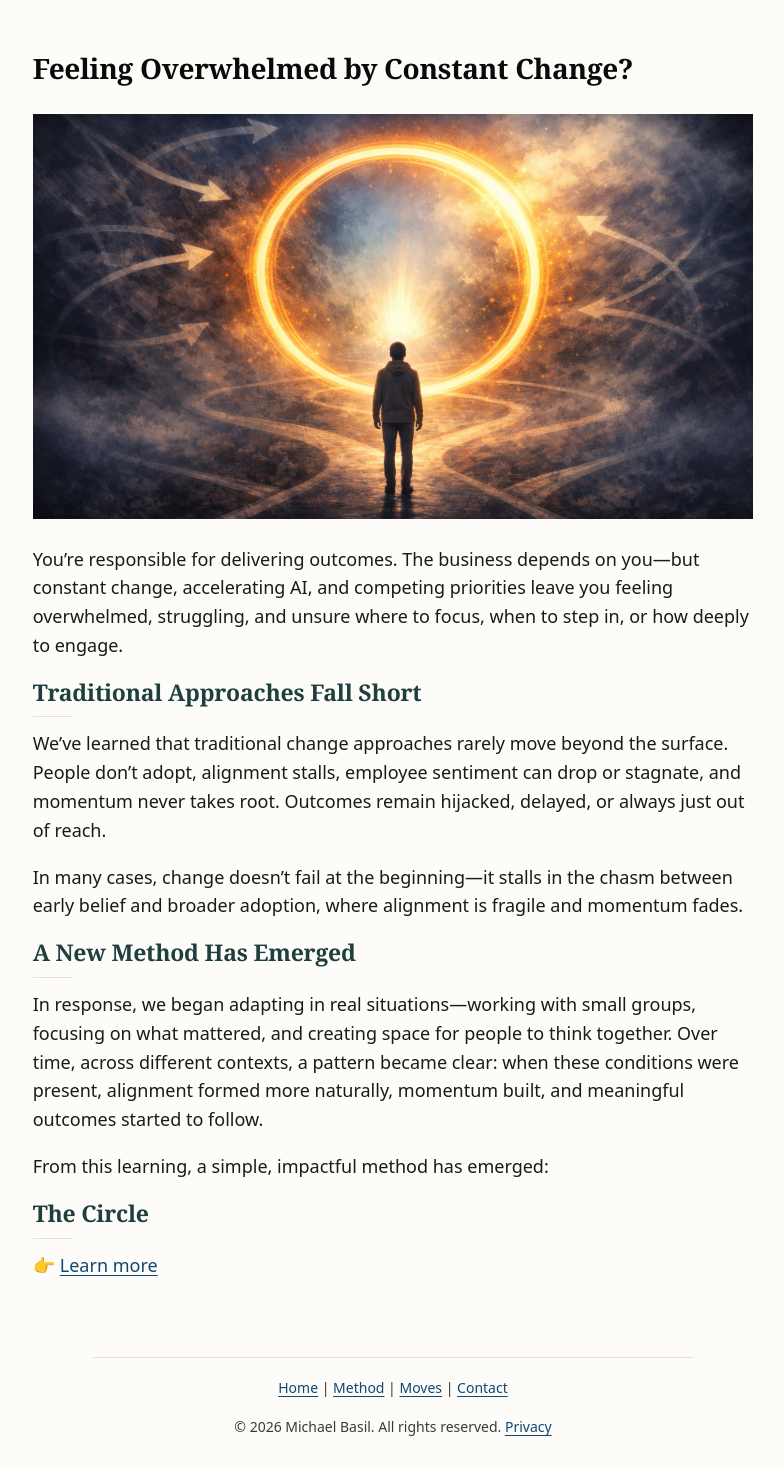
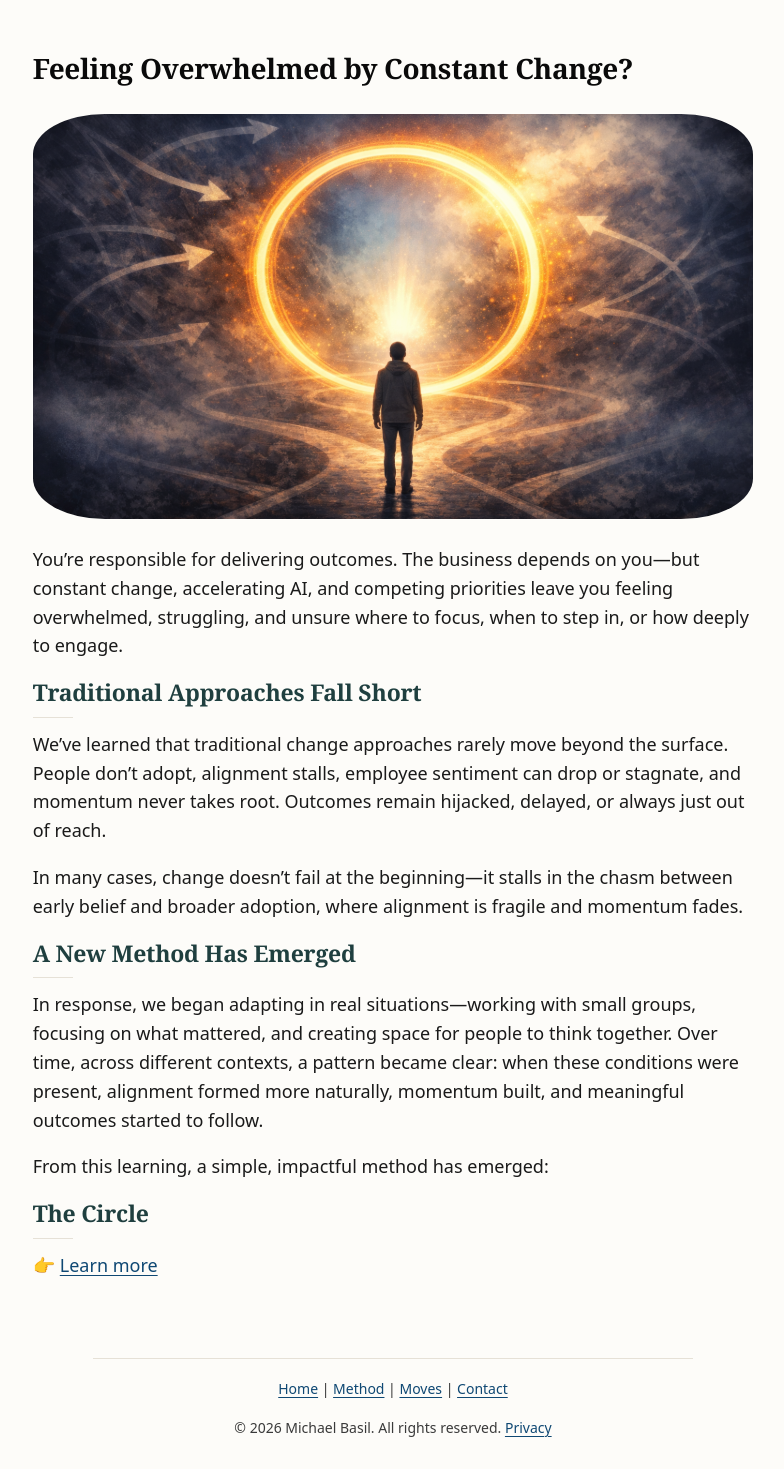
Before and after one commit to basil-family-lab/circle, a Jekyll site: the page built from index.md, in a window 1280 px wide. Shown: the whole page, without its empty margins (247-1031 px from the left). Built offline with Jekyll 4.4.1, drawn with Linux system fonts in a browser that asks for light colours; our own code applies the rules of GitHub Pages for plain Markdown files.

Commit message:
refactor: main image scaling

```diff
--- a/assets/css/site.css
+++ b/assets/css/site.css
@@ -135,7 +135,7 @@
 }
 
 /* ========================================
-COMPONENTS: FOOTER
+   COMPONENTS: FOOTER
    ======================================== */
 
 @layer components {
@@ -180,4 +180,16 @@ COMPONENTS: FOOTER
     border-radius: 50%;
     box-shadow: 0 0 0 1px rgba(0, 0, 0, 0.04);
   }
+
+  /* ========================================
+     MAIN IMAGES: FULL-WIDTH, CIRCULAR
+     ======================================== */
+  main img {
+    width: 100%;         /* always match main width */
+    max-width: 100%;     /* prevent overflow */
+    height: auto;        /* maintain aspect ratio */
+    object-fit: cover;   /* crop nicely if needed */
+    border-radius: 10%;  /* circular */
+  }
+
 }
```
